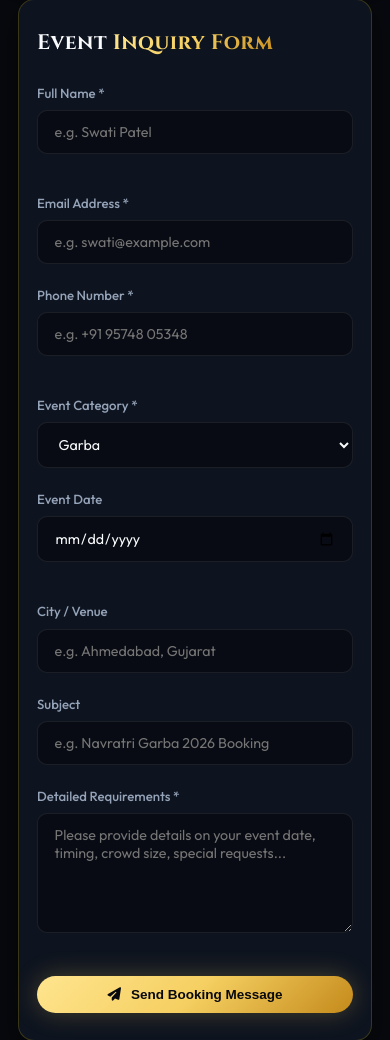
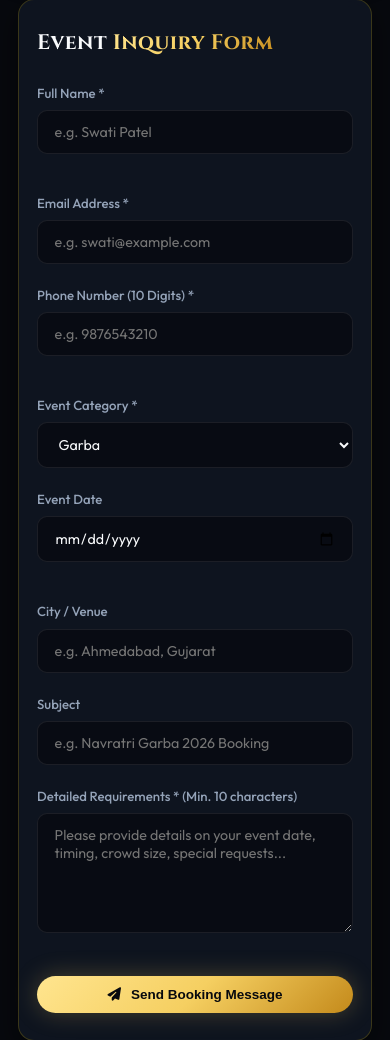
Before and after one commit to shashankmistry07-pixel/Brijesh-Parekh, a Django app: page /contact/ in a window 390 px wide. Shown: the part 975-2015 px from the top of the page. Run offline with Django 5.2, Linux system fonts and the light colour scheme; data comes from the database, SQL or seed files in the repository; both versions use the stored data as it was after the commit.

Commit message:
Add full input validation for phone, email, name, date, and message across inquiry forms

```diff
--- a/singer_app/views.py
+++ b/singer_app/views.py
@@ -167,10 +167,53 @@ def events_view(request):
     return render(request, 'events.html', {'upcoming_events': upcoming, 'past_events': past})
 
 
+import re
+from django.core.validators import validate_email
+from django.core.exceptions import ValidationError
+
+EMAIL_REGEX = re.compile(r'^[a-zA-Z0-9._%+-]+@[a-zA-Z0-9.-]+\.[a-zA-Z]{2,}$')
+NAME_REGEX = re.compile(r"^[a-zA-Z\s.'-]+$")
+
+def is_valid_name(name):
+    """Checks that name is at least 2 characters and contains only letters and basic punctuation."""
+    if not name or len(name.strip()) < 2 or len(name.strip()) > 70:
+        return False
+    return bool(NAME_REGEX.match(name.strip()))
+
+def is_valid_email(email):
+    """Strict email format validation with DNS/format sanity check."""
+    if not email or len(email) > 100 or not EMAIL_REGEX.match(email.strip()):
+        return False
+    try:
+        validate_email(email.strip())
+        return True
+    except ValidationError:
+        return False
+
+def is_valid_phone(phone_str):
+    """
+    Validates mobile number: supports 10-digit Indian numbers (starting with 6-9),
+    with optional +91 or 0 prefix, and 10-15 digit international numbers.
+    """
+    if not phone_str:
+        return False
+    digits = re.sub(r'\D', '', phone_str)
+    if len(digits) == 10:
+        return bool(re.match(r'^[6-9]\d{9}$', digits))
+    elif len(digits) == 11 and digits.startswith('0'):
+        return bool(re.match(r'^[6-9]\d{9}$', digits[1:]))
+    elif len(digits) == 12 and digits.startswith('91'):
+        return bool(re.match(r'^[6-9]\d{9}$', digits[2:]))
+    elif 10 <= len(digits) <= 15:
+        return True
+    return False
+
+
 def contact_view(request):
     """
-    Contact and booking inquiry page with POST handler.
+    Contact and booking inquiry page with POST handler and full input validation.
     """
+    form_data = {}
     if request.method == 'POST':
         name = request.POST.get('name', '').strip()
         email = request.POST.get('email', '').strip()
@@ -181,14 +224,28 @@ def contact_view(request):
         subject = request.POST.get('subject', '').strip()
         message = request.POST.get('message', '').strip()
 
+        form_data = request.POST.dict()
+
         event_date_val = None
         if event_date_str:
             try:
                 event_date_val = date.fromisoformat(event_date_str)
             except ValueError:
-                pass
+                event_date_val = None
 
-        if name and email and phone and message:
+        if not name or not email or not phone or not message:
+            messages.error(request, "Please fill in all required fields (Name, Email, Phone, Message).")
+        elif not is_valid_name(name):
+            messages.error(request, "Please enter a valid full name (letters and spaces only).")
+        elif not is_valid_email(email):
+            messages.error(request, "Please enter a valid email address (e.g. yourname@example.com).")
+        elif not is_valid_phone(phone):
+            messages.error(request, "Please enter a valid 10-digit mobile number (e.g. 9876543210).")
+        elif len(message) < 10:
+            messages.error(request, "Please provide at least 10 characters detailing your event requirements.")
+        elif event_date_val and event_date_val < date.today():
+            messages.error(request, "Event date cannot be in the past. Please select an upcoming date.")
+        else:
             inquiry = BookingInquiry.objects.create(
                 name=name,
                 email=email,
@@ -207,17 +264,15 @@ def contact_view(request):
                 f"Thank you {name}! Your booking inquiry has been received. A confirmation email has been sent to {email}, and Brijesh Parekh's management team will contact you shortly."
             )
             return redirect('contact')
-        else:
-            messages.error(request, "Please fill in all required fields (Name, Email, Phone, Message).")
 
     profile = SingerProfile.objects.first()
-    return render(request, 'contact.html', {'profile': profile})
+    return render(request, 'contact.html', {'profile': profile, 'form_data': form_data})
 
 
 @require_POST
 def submit_inquiry_ajax(request):
     """
-    Asynchronous AJAX booking inquiry handler with input validation.
+    Asynchronous AJAX booking inquiry handler with strict input validation.
     """
     name = request.POST.get('name', '').strip()
     email = request.POST.get('email', '').strip()
@@ -234,10 +289,39 @@ def submit_inquiry_ajax(request):
             'message': 'Please fill in all required fields (Name, Email, Phone, Message).'
         }, status=400)
 
+    if not is_valid_name(name):
+        return JsonResponse({
+            'success': False,
+            'message': 'Please enter a valid full name (letters and spaces only).'
+        }, status=400)
+
+    if not is_valid_email(email):
+        return JsonResponse({
+            'success': False,
+            'message': 'Please enter a valid email address (e.g. yourname@example.com).'
+        }, status=400)
+
+    if not is_valid_phone(phone):
+        return JsonResponse({
+            'success': False,
+            'message': 'Please enter a valid 10-digit mobile number (e.g. 9876543210).'
+        }, status=400)
+
+    if len(message) < 10:
+        return JsonResponse({
+            'success': False,
+            'message': 'Please provide at least 10 characters detailing your event requirements.'
+        }, status=400)
+
     event_date_val = None
     if event_date_str:
         try:
             event_date_val = date.fromisoformat(event_date_str)
+            if event_date_val < date.today():
+                return JsonResponse({
+                    'success': False,
+                    'message': 'Event date cannot be in the past. Please select an upcoming date.'
+                }, status=400)
         except ValueError:
             pass
 
--- a/static/js/main.js
+++ b/static/js/main.js
@@ -159,13 +159,101 @@ function initGalleryLightbox() {
   });
 }
 
-/* Asynchronous AJAX Form Submission */
+/* Asynchronous AJAX Form Submission & Comprehensive Validation */
+function validatePhoneNumber(phone) {
+  const digits = phone.replace(/\D/g, '');
+  if (digits.length === 10) {
+    return /^[6-9]\d{9}$/.test(digits);
+  } else if (digits.length === 11 && digits.startsWith('0')) {
+    return /^[6-9]\d{9}$/.test(digits.slice(1));
+  } else if (digits.length === 12 && digits.startsWith('91')) {
+    return /^[6-9]\d{9}$/.test(digits.slice(2));
+  } else if (digits.length >= 10 && digits.length <= 15) {
+    return true;
+  }
+  return false;
+}
+
+function validateEmailAddress(email) {
+  return /^[a-zA-Z0-9._%+-]+@[a-zA-Z0-9.-]+\.[a-zA-Z]{2,}$/.test(email.trim());
+}
+
+function validateFullName(name) {
+  return /^[a-zA-Z\s.'-]{2,70}$/.test(name.trim());
+}
+
 function initAjaxBookingForm() {
   const form = document.getElementById('bookingInquiryForm');
   const toastContainer = document.getElementById('formToastContainer');
 
+  // Restrict date fields from selecting past dates
+  const todayDateStr = new Date().toISOString().split('T')[0];
+  document.querySelectorAll('input[type="date"]').forEach(input => {
+    input.setAttribute('min', todayDateStr);
+  });
+
+  // Input filter for phone fields across the site
+  document.querySelectorAll('input[type="tel"], input[name="phone"]').forEach(input => {
+    input.addEventListener('input', (e) => {
+      // Allow only numbers, +, space, and hyphen
+      e.target.value = e.target.value.replace(/[^0-9+\s-]/g, '');
+    });
+  });
+
   if (form) {
     form.addEventListener('submit', (e) => {
+      const nameInput = form.querySelector('input[name="name"]');
+      const emailInput = form.querySelector('input[name="email"]');
+      const phoneInput = form.querySelector('input[name="phone"]');
+      const messageInput = form.querySelector('textarea[name="message"]');
+      const dateInput = form.querySelector('input[name="event_date"]');
+
+      const showError = (msg, inputElement) => {
+        e.preventDefault();
+        if (toastContainer) {
+          toastContainer.innerHTML = `
+            <div class="alert-toast error">
+              <i class="fa-solid fa-triangle-exclamation"></i>
+              <span>${msg}</span>
+            </div>
+          `;
+          toastContainer.scrollIntoView({ behavior: 'smooth', block: 'nearest' });
+        } else {
+          alert(msg);
+        }
+        if (inputElement) inputElement.focus();
+      };
+
+      // 1. Name validation
+      if (nameInput && !validateFullName(nameInput.value)) {
+        showError('Please enter a valid full name (letters and spaces only, min 2 characters).', nameInput);
+        return;
+      }
+
+      // 2. Email validation
+      if (emailInput && !validateEmailAddress(emailInput.value)) {
+        showError('Please enter a valid email address (e.g. name@example.com).', emailInput);
+        return;
+      }
+
+      // 3. Phone validation
+      if (phoneInput && !validatePhoneNumber(phoneInput.value.trim())) {
+        showError('Please enter a valid 10-digit mobile number (e.g. 9876543210).', phoneInput);
+        return;
+      }
+
+      // 4. Event Date validation (cannot be in past)
+      if (dateInput && dateInput.value && dateInput.value < todayDateStr) {
+        showError('Event date cannot be in the past. Please select an upcoming date.', dateInput);
+        return;
+      }
+
+      // 5. Message validation (min 10 chars)
+      if (messageInput && messageInput.value.trim().length < 10) {
+        showError('Please provide at least 10 characters detailing your event requirements.', messageInput);
+        return;
+      }
+
       // If form doesn't have an action to standard POST, handle via AJAX
       if (!form.hasAttribute('action') || form.getAttribute('action') === '') {
         e.preventDefault();
--- a/templates/contact.html
+++ b/templates/contact.html
@@ -60,28 +60,28 @@
         <div class="form-row">
           <div class="form-group">
             <label class="form-label" for="contact_name">Full Name *</label>
-            <input type="text" id="contact_name" name="name" class="form-control" placeholder="e.g. Swati Patel" required autocomplete="name">
+            <input type="text" id="contact_name" name="name" class="form-control" value="{{ form_data.name|default:'' }}" placeholder="e.g. Swati Patel" minlength="2" maxlength="60" pattern="^[a-zA-Z\s.'-]+$" title="Please enter a valid name (letters and spaces only)" required autocomplete="name">
           </div>
           <div class="form-group">
             <label class="form-label" for="contact_email">Email Address *</label>
-            <input type="email" id="contact_email" name="email" class="form-control" placeholder="e.g. swati@example.com" required autocomplete="email">
+            <input type="email" id="contact_email" name="email" class="form-control" value="{{ form_data.email|default:'' }}" placeholder="e.g. swati@example.com" pattern="[a-zA-Z0-9._%+\-]+@[a-zA-Z0-9.\-]+\.[a-zA-Z]{2,}$" title="Please enter a valid email address (e.g. name@domain.com)" maxlength="80" required autocomplete="email">
           </div>
         </div>
 
         <div class="form-row">
           <div class="form-group">
-            <label class="form-label" for="contact_phone">Phone Number *</label>
-            <input type="tel" id="contact_phone" name="phone" class="form-control" placeholder="e.g. +91 95748 05348" required autocomplete="tel">
+            <label class="form-label" for="contact_phone">Phone Number (10 Digits) *</label>
+            <input type="tel" id="contact_phone" name="phone" class="form-control" value="{{ form_data.phone|default:'' }}" placeholder="e.g. 9876543210" pattern="^(\+?91[\-\s]?)?[0]?[6-9]\d{9}$" minlength="10" maxlength="15" required autocomplete="tel" title="Please enter a valid 10-digit mobile number (e.g. 9876543210)">
           </div>
           <div class="form-group">
             <label class="form-label" for="contact_event_type">Event Category *</label>
             <select id="contact_event_type" name="event_type" class="form-control">
-              <option value="Garba">Garba</option>
-              <option value="Bollywood Live">Bollywood Live Concert</option>
-              <option value="Wedding Songs">Wedding Songs & Sangeet</option>
-              <option value="Spiritual Music (Bhajan)">Spiritual Music (Bhajan)</option>
-              <option value="Corporate / Gala Event">Corporate / Gala Event</option>
-              <option value="Other Special Occasion">Other Special Occasion</option>
+              <option value="Garba" {% if form_data.event_type == 'Garba' %}selected{% endif %}>Garba</option>
+              <option value="Bollywood Live" {% if form_data.event_type == 'Bollywood Live' %}selected{% endif %}>Bollywood Live Concert</option>
+              <option value="Wedding Songs" {% if form_data.event_type == 'Wedding Songs' %}selected{% endif %}>Wedding Songs & Sangeet</option>
+              <option value="Spiritual Music (Bhajan)" {% if form_data.event_type == 'Spiritual Music (Bhajan)' %}selected{% endif %}>Spiritual Music (Bhajan)</option>
+              <option value="Corporate / Gala Event" {% if form_data.event_type == 'Corporate / Gala Event' %}selected{% endif %}>Corporate / Gala Event</option>
+              <option value="Other Special Occasion" {% if form_data.event_type == 'Other Special Occasion' %}selected{% endif %}>Other Special Occasion</option>
             </select>
           </div>
         </div>
@@ -89,22 +89,22 @@
         <div class="form-row">
           <div class="form-group">
             <label class="form-label" for="contact_date">Event Date</label>
-            <input type="date" id="contact_date" name="event_date" class="form-control">
+            <input type="date" id="contact_date" name="event_date" class="form-control" value="{{ form_data.event_date|default:'' }}">
           </div>
           <div class="form-group">
             <label class="form-label" for="contact_location">City / Venue</label>
-            <input type="text" id="contact_location" name="location" class="form-control" placeholder="e.g. Ahmedabad, Gujarat">
+            <input type="text" id="contact_location" name="location" class="form-control" value="{{ form_data.location|default:'' }}" placeholder="e.g. Ahmedabad, Gujarat" maxlength="100">
           </div>
         </div>
 
         <div class="form-group">
           <label class="form-label" for="contact_subject">Subject</label>
-          <input type="text" id="contact_subject" name="subject" class="form-control" placeholder="e.g. Navratri Garba 2026 Booking">
+          <input type="text" id="contact_subject" name="subject" class="form-control" value="{{ form_data.subject|default:'' }}" placeholder="e.g. Navratri Garba 2026 Booking" maxlength="150">
         </div>
 
         <div class="form-group">
-          <label class="form-label" for="contact_message">Detailed Requirements *</label>
-          <textarea id="contact_message" name="message" class="form-control" placeholder="Please provide details on your event date, timing, crowd size, special requests..." required></textarea>
+          <label class="form-label" for="contact_message">Detailed Requirements * (Min. 10 characters)</label>
+          <textarea id="contact_message" name="message" class="form-control" minlength="10" maxlength="2000" placeholder="Please provide details on your event date, timing, crowd size, special requests..." required>{{ form_data.message|default:'' }}</textarea>
         </div>
 
         <button type="submit" class="btn-primary" style="width: 100%; justify-content: center; margin-top: 1rem;">
```
Also changed, not shown: templates/home.html (+8 -8 lines), db.sqlite3.
